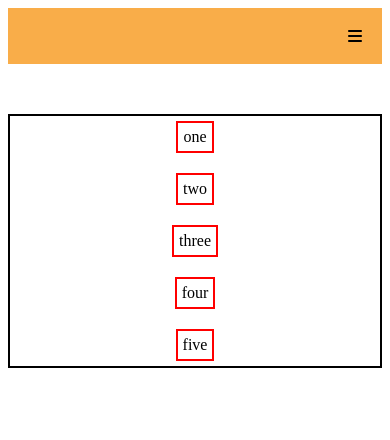
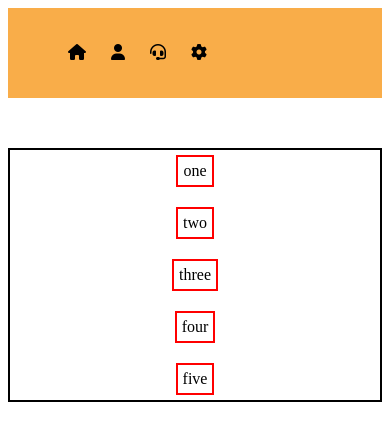
Before and after one commit to Ashrib/SMIT-Web_and_App-Batch-11, a plain HTML site: page 2. CSS/9. Media query/index.html in a window 390 px wide. Drawn offline with Linux system fonts and the light colour scheme.

Commit message:
media query

```diff
--- a/2. CSS/9. Media query/index.html
+++ b/2. CSS/9. Media query/index.html
@@ -5,6 +5,8 @@
     <meta name="viewport" content="width=device-width, initial-scale=1.0">
     <title>Document</title>
     <style>
+
+
         .container{
             margin-top: 50px;
             display: flex;
@@ -52,20 +54,36 @@
                 align-self: flex-end;
             }
             ul{
-                display: none;
+                display: flex;
+                gap: 25px;
 
             }
             .nav{
-                justify-content: flex-end;
+                /* justify-content: flex-end; */
+            }
+            li span{
+                display: none;
             }
         }
 
-        @media screen and (min-width:800px){
+        /* @media screen and (min-width:800px){
             .container{
-                /* flex-direction: column; */
+                flex-direction: column;
                 background-color: blue;
             }
-        }
+        } */
+        /* @media screen and (max-width:800px){
+            .container{
+                background-color: blue;
+            }
+        } */
+        /* @media screen and (min-width:600px) and (max-width:800px){
+            .container{
+                background-color: blue;
+            }
+        } */
+        /* @media (600px <= width <= 800px) {
+} */
     </style>
 </head>
 <body>
@@ -77,9 +95,9 @@
             <li><i class="fa-solid fa-headset"></i><span> contact</span></li>
             <li><i class="fa-solid fa-gear"></i><span> setting</span></li>
         </ul>
-        <div class="click">
+        <!-- <div class="click">
             <i class="fa-solid fa-bars"></i>
-        </div>
+        </div> -->
     </div>
     <div class="container">
         <div class="items">one</div>
```
